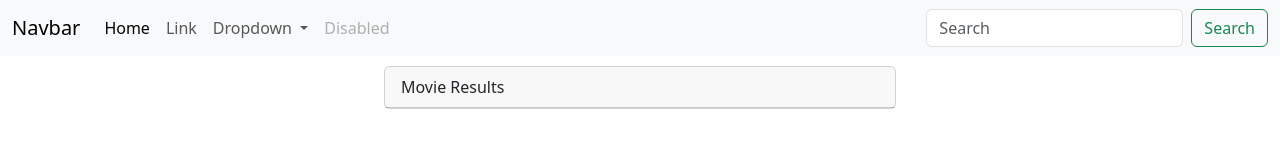
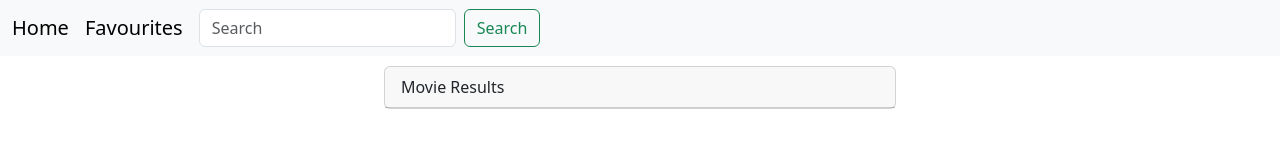
Before and after one commit to sparsh2002/SlashHash, a website: page client/index.html in a window 1280 px wide. Drawn offline with nearby package versions, Linux system fonts and the light colour scheme.

Commit message:
project done

```diff
--- a/client/index.html
+++ b/client/index.html
@@ -10,33 +10,13 @@
   <body>
     <nav class="navbar navbar-expand-lg bg-body-tertiary">
         <div class="container-fluid">
-          <a class="navbar-brand" href="#">Navbar</a>
+          <a class="navbar-brand" href="index.html">Home</a>
+          <a class="navbar-brand" href="fav.html">Favourites</a>
           <button class="navbar-toggler" type="button" data-bs-toggle="collapse" data-bs-target="#navbarSupportedContent" aria-controls="navbarSupportedContent" aria-expanded="false" aria-label="Toggle navigation">
             <span class="navbar-toggler-icon"></span>
           </button>
           <div class="collapse navbar-collapse" id="navbarSupportedContent">
-            <ul class="navbar-nav me-auto mb-2 mb-lg-0">
-              <li class="nav-item">
-                <a class="nav-link active" aria-current="page" href="#">Home</a>
-              </li>
-              <li class="nav-item">
-                <a class="nav-link" href="#">Link</a>
-              </li>
-              <li class="nav-item dropdown">
-                <a class="nav-link dropdown-toggle" href="#" role="button" data-bs-toggle="dropdown" aria-expanded="false">
-                  Dropdown
-                </a>
-                <ul class="dropdown-menu">
-                  <li><a class="dropdown-item" href="#">Action</a></li>
-                  <li><a class="dropdown-item" href="#">Another action</a></li>
-                  <li><hr class="dropdown-divider"></li>
-                  <li><a class="dropdown-item" href="#">Something else here</a></li>
-                </ul>
-              </li>
-              <li class="nav-item">
-                <a class="nav-link disabled" aria-disabled="true">Disabled</a>
-              </li>
-            </ul>
+
             <div class="d-flex" >
               <input id="mysearch-input" class="form-control me-2" type="search" placeholder="Search" aria-label="Search">
               <button id = "search-submit-btn" class="btn btn-outline-success ">Search</button>
```
Also changed, not shown: client/fav.html (+3 -23 lines).
